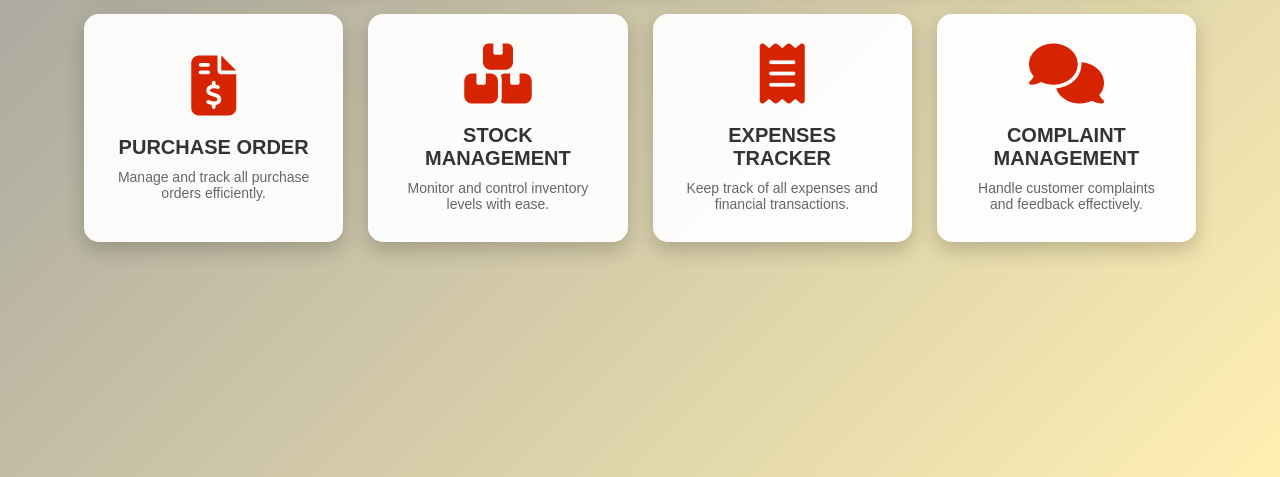
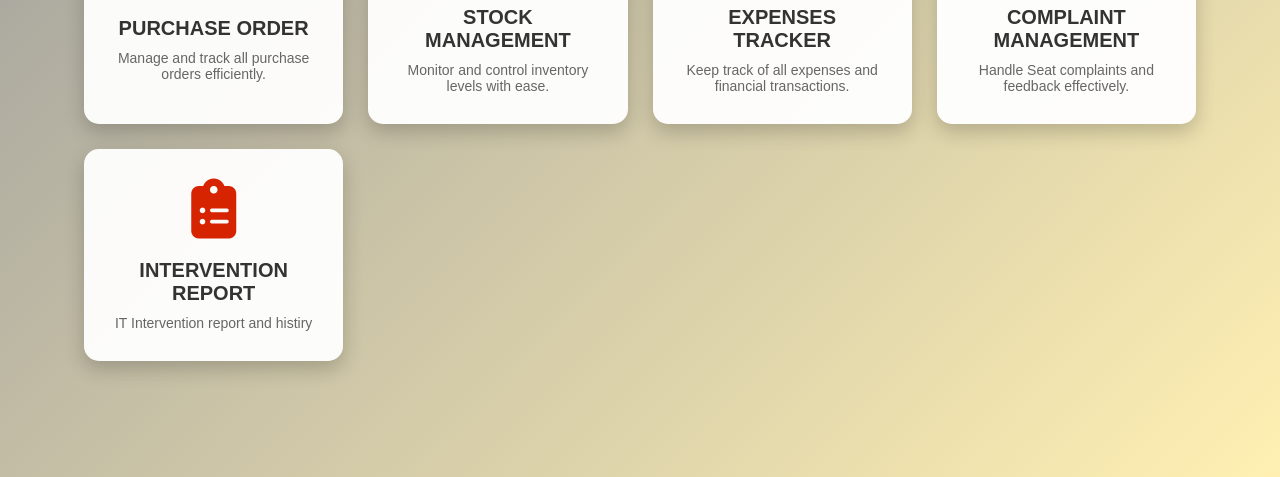
Before and after one commit to Achrafhammou-dev/dashboard, a plain HTML site: page index.html in a window 1280 px wide. Shown: the part 323-800 px from the top of the page. Drawn offline with Linux system fonts and the light colour scheme.

Commit message:
Update index.html

```diff
--- a/index.html
+++ b/index.html
@@ -203,8 +203,14 @@
             <a href="http://41.248.247.222/Cms" class="card">
                 <i class="fas fa-comments"></i>
                 <h3>Complaint Management</h3>
-                <p>Handle customer complaints and feedback effectively.</p>
+                <p>Handle Seat complaints and feedback effectively.</p>
             </a>
+            <a href="https://bkint.vercel.app/" class="card">
+                <i class="fas fa-clipboard-list"></i>
+                <h3>Intervention Report</h3>
+                <p>IT Intervention report and histiry</p>
+            </a>
+
         </div>
     </div>
 </body>
```
